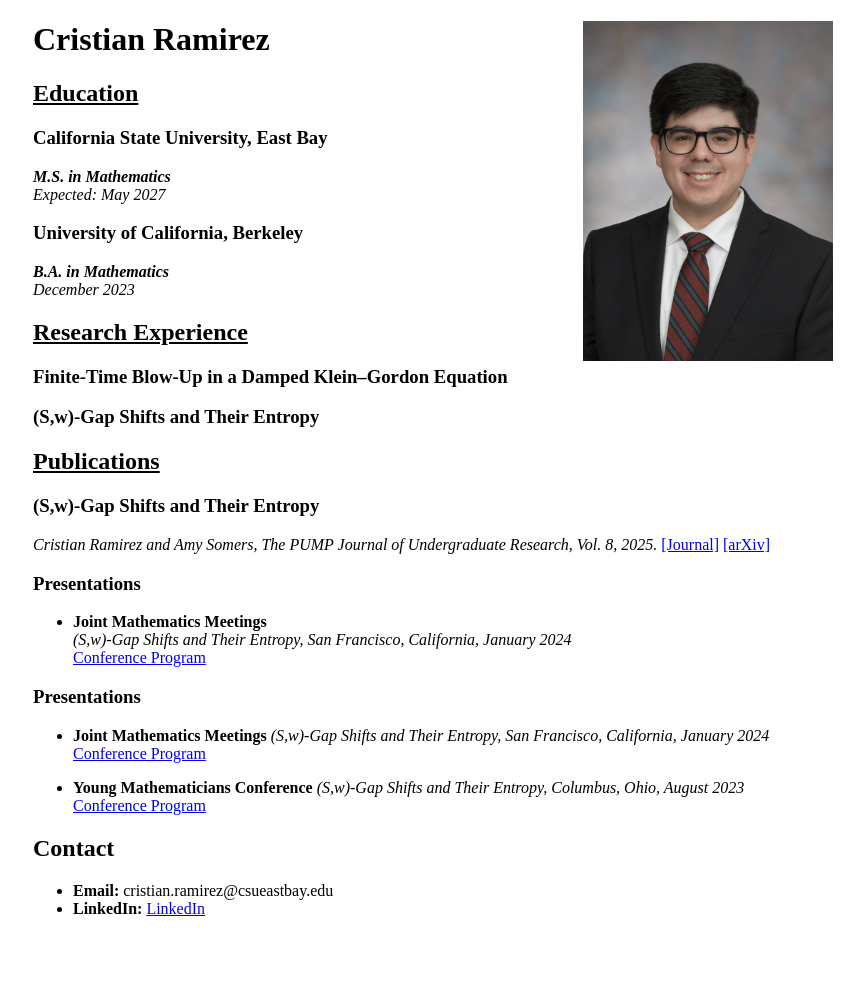
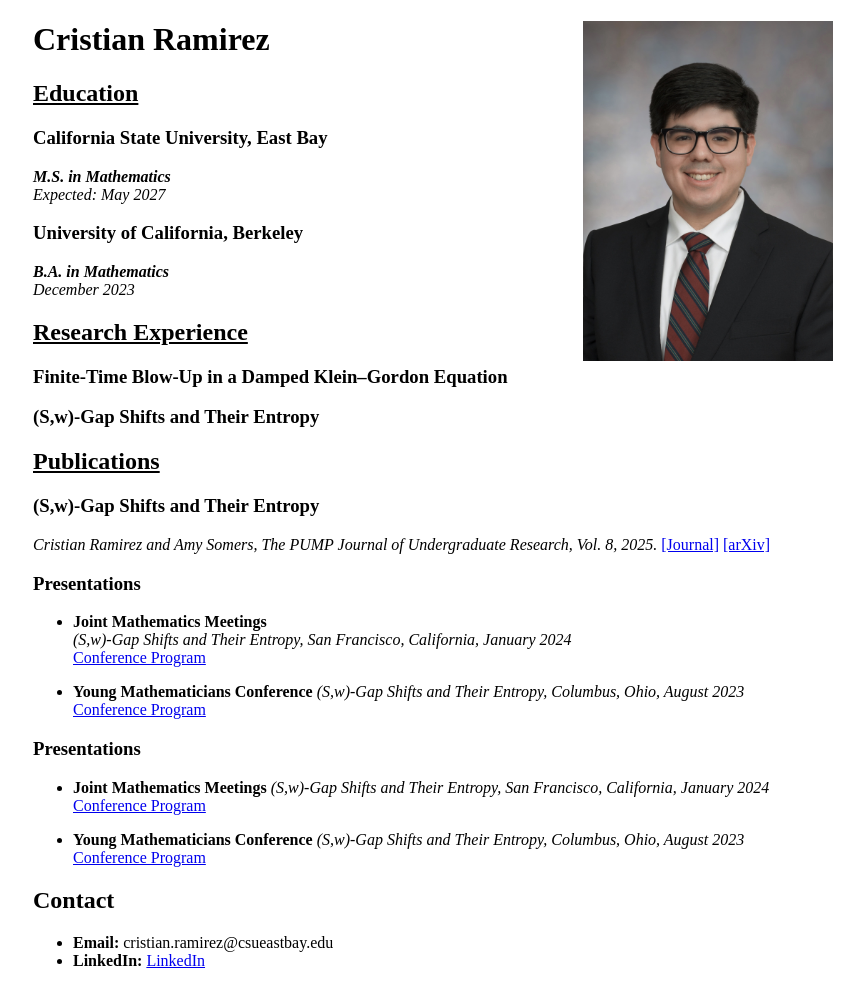
Before and after one commit to ramirez-cristian/ramirez-cristian.github.io, a Jekyll site: the page built from index.md, in a window 1280 px wide. Shown: the whole page, without its empty margins (207-1071 px from the left). Built offline with Jekyll 4.4.1, drawn with Linux system fonts in a browser that asks for light colours; before the commit the page ends 934 px from its top, so only the background shows below that.

Commit message:
Add Young Mathematicians Conference details

```diff
--- a/index.md
+++ b/index.md
@@ -40,6 +40,11 @@ layout: default
   *(S,w)-Gap Shifts and Their Entropy, San Francisco, California, January 2024*
   [Conference Program](https://meetings.ams.org/math/jmm2024/meetingapp.cgi/Paper/28806)
 
+- **Young Mathematicians Conference**
+ *(S,w)-Gap Shifts and Their Entropy, Columbus, Ohio, August 2023*
+ [Conference Program](https://ymc.osu.edu/ymc-program-2023)
+
+
 ### Presentations
 
 - **Joint Mathematics Meetings**
```
